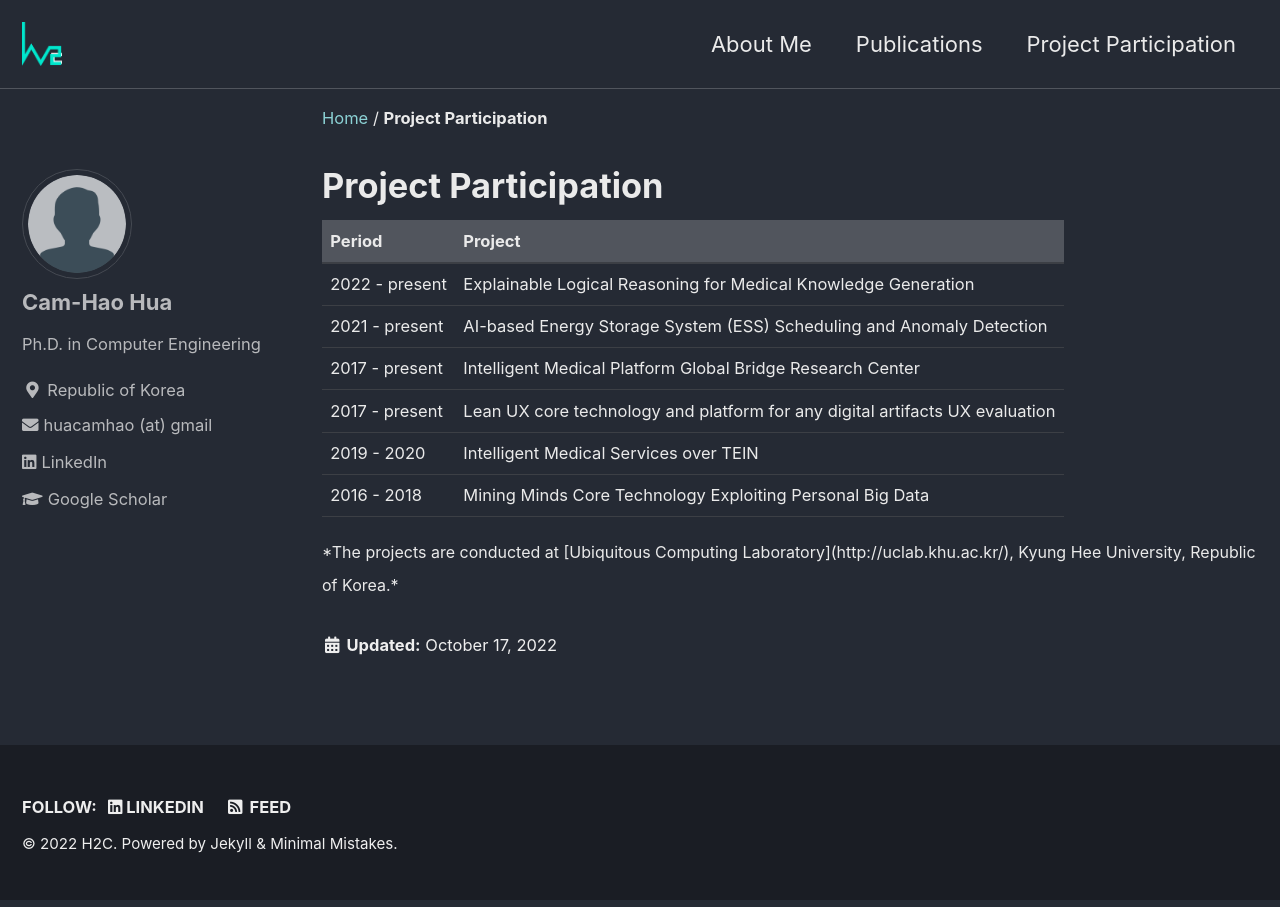
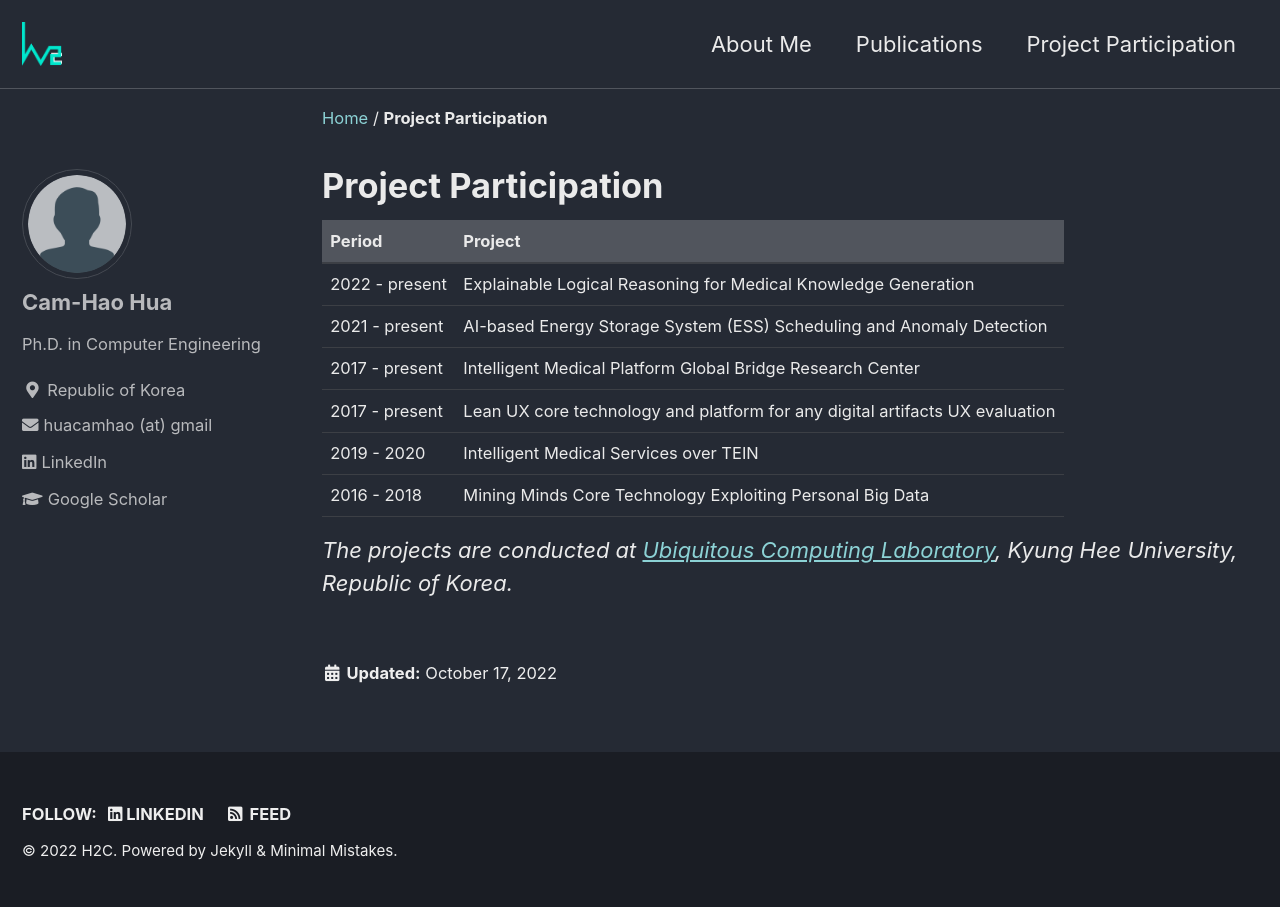
Before and after one commit to camhao168/camhao168.github.io, a Jekyll site: the page built from _pages/project.md, in a window 1280 px wide. Built offline with Jekyll 4.4.1, drawn with Linux system fonts in a browser that asks for light colours; cached includes are drawn as plain includes.

Commit message:
Update project.md

```diff
--- a/_pages/project.md
+++ b/_pages/project.md
@@ -14,4 +14,4 @@ date: 2022-10-17T12:58:00+00:00
 | 2019 - 2020     | Intelligent Medical Services over TEIN                                        |
 | 2016 - 2018     | Mining Minds Core Technology Exploiting Personal Big Data                     |
 
-<font size="3"> *The projects are conducted at [Ubiquitous Computing Laboratory](http://uclab.khu.ac.kr/), Kyung Hee University, Republic of Korea.* </font>
+*The projects are conducted at [Ubiquitous Computing Laboratory](http://uclab.khu.ac.kr/), Kyung Hee University, Republic of Korea.*
```
